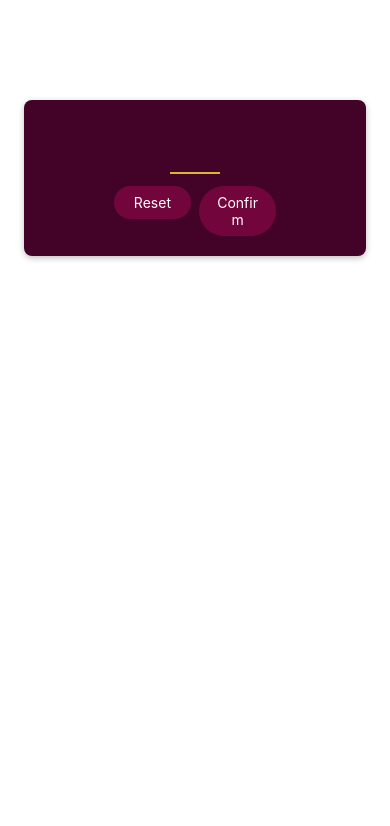
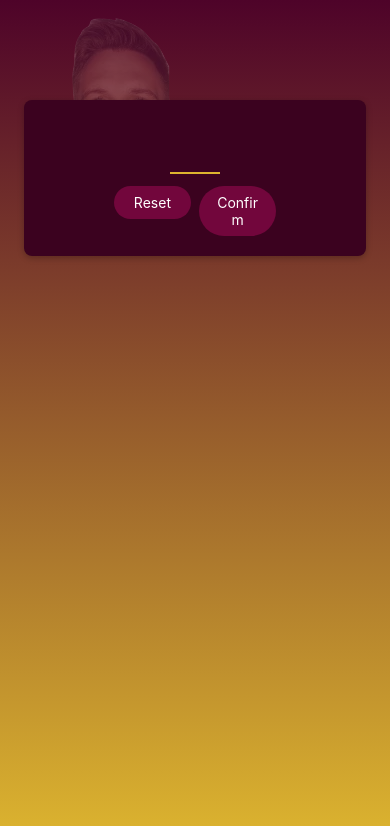
Before and after one commit to teraglin/ReactNative-UdemyReference, a React Native app: screen / in a window 390 px wide. Shown: the top 826 px of the page. Built offline with nearby package versions, Linux system fonts and the light colour scheme.

Commit message:
Task: Tim's disembodied face added as a background image. Also gradients added.

```diff
--- a/App.js
+++ b/App.js
@@ -1,20 +1,33 @@
 <script src="http://192.168.15.72:8097"></script>;
 
-import { StyleSheet, View } from "react-native";
+import { StyleSheet, ImageBackground } from "react-native";
+import { LinearGradient } from "expo-linear-gradient";
 
 import StartGameScreen from "./screens/StartGameScreen";
 
 export default function App() {
   return (
-    <View style={styles.app}>
-      <StartGameScreen />
-    </View>
+    <LinearGradient
+      colors={["#4e0329", "#ddb52f"]}
+      style={styles.app}
+    >
+      <ImageBackground
+        source={require("./assets/images/tim-head.png")}
+        resizeMode="cover"
+        style={styles.app}
+        imageStyle={styles.imageBackground}
+      >
+        <StartGameScreen />
+      </ImageBackground>
+    </LinearGradient>
   );
 }
 
 const styles = StyleSheet.create({
   app: {
     flex: 1,
-    // backgroundColor: "orange",
+  },
+  imageBackground: {
+    opacity: 0.25,
   },
 });
--- a/package.json
+++ b/package.json
@@ -10,6 +10,8 @@
   },
   "dependencies": {
     "expo": "~48.0.15",
+    "expo-cli": "^6.3.7",
+    "expo-linear-gradient": "~12.1.2",
     "expo-status-bar": "~1.4.4",
     "react": "18.2.0",
     "react-native": "0.71.8"
--- a/screens/StartGameScreen.js
+++ b/screens/StartGameScreen.js
@@ -33,7 +33,7 @@ const styles = StyleSheet.create({
     marginTop: 100,
     marginHorizontal: 24,
     padding: 16,
-    backgroundColor: "#430329",
+    backgroundColor: "#3b021f",
     borderRadius: 8,
     elevation: 8,
     shadowColor: "black",
```
Also changed, not shown: assets/images/tim-head.png (added), 1 other file (tests, documents, lock files or other folders).
